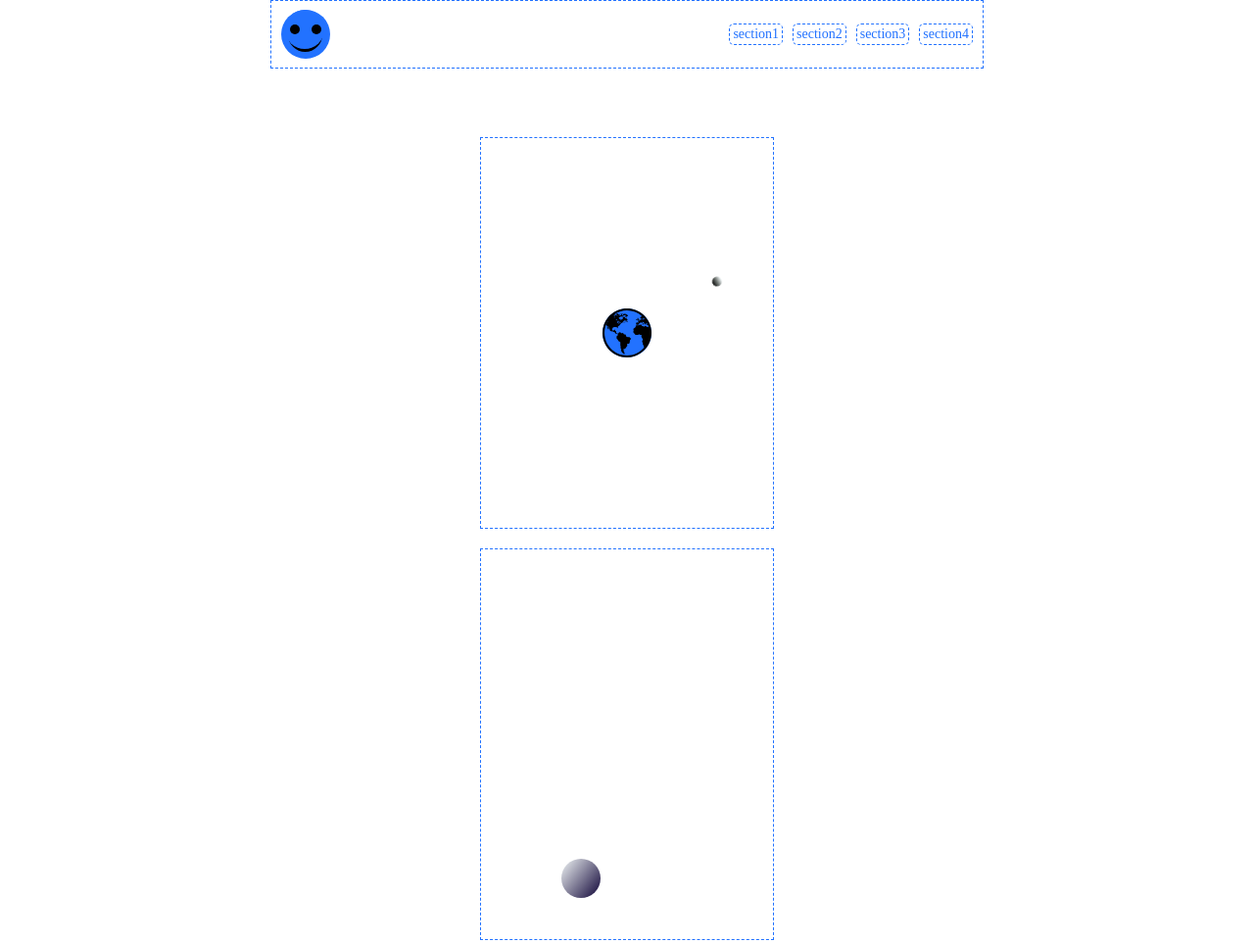
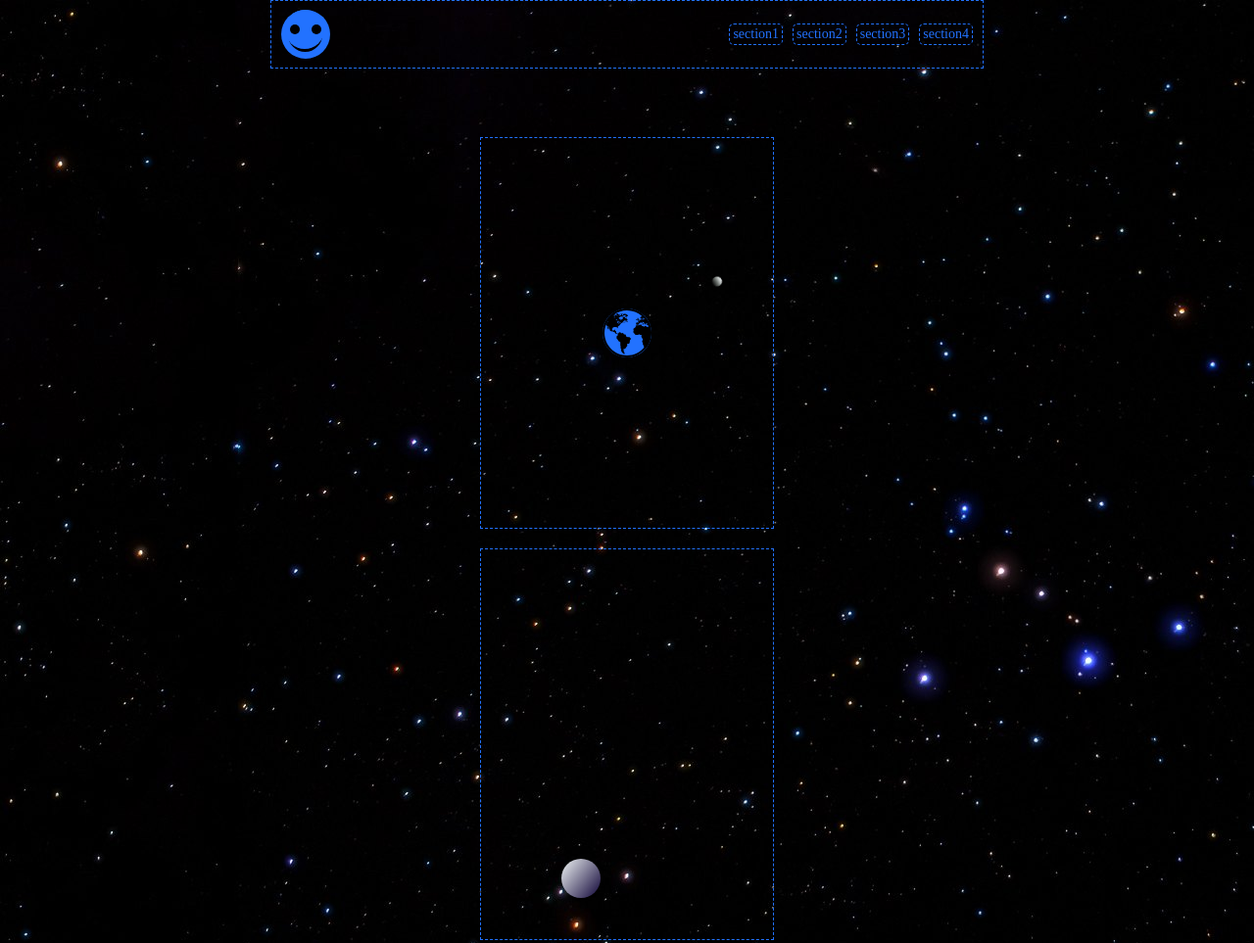
Before and after one commit to bondarin87/mypage, a plain HTML site: page index.html in a window 1280 px wide. Shown: the top 963 px of the page at 98% size. Drawn offline with Linux system fonts and the light colour scheme.

Commit message:
Update style.css

```diff
--- a/css/style.css
+++ b/css/style.css
@@ -24,7 +24,7 @@ html,body{
 	-ms-text-size-adjust: 100%;
 	-moz-text-size-adjust: 100%;
 	-webkit-text-size-adjust: 100%;
-    background-image: url(../pics/bg2.png);
+    background-image: url(bg2.png);
 	color: rgb(0, 0, 0);
 }
 .wrap {
```
